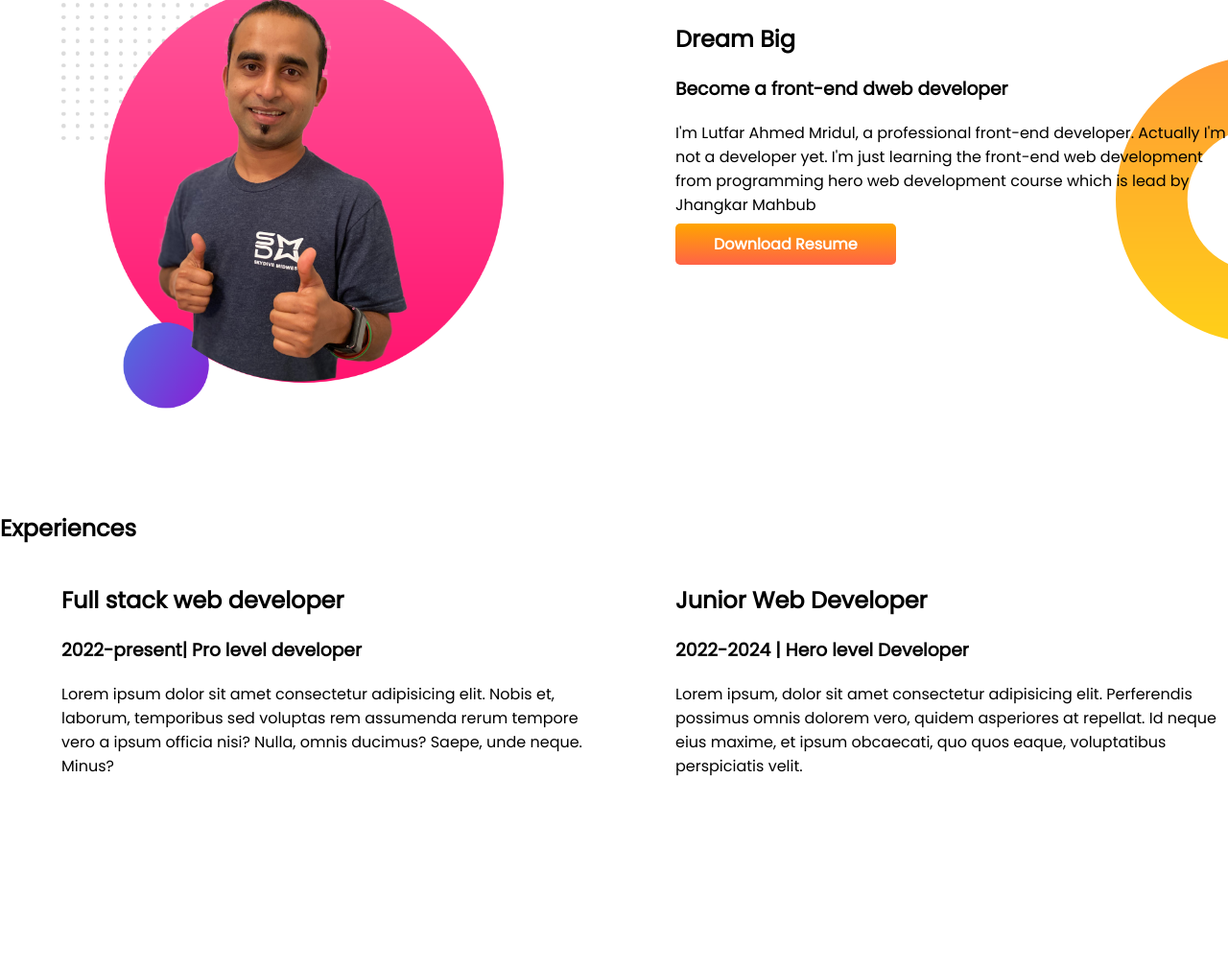
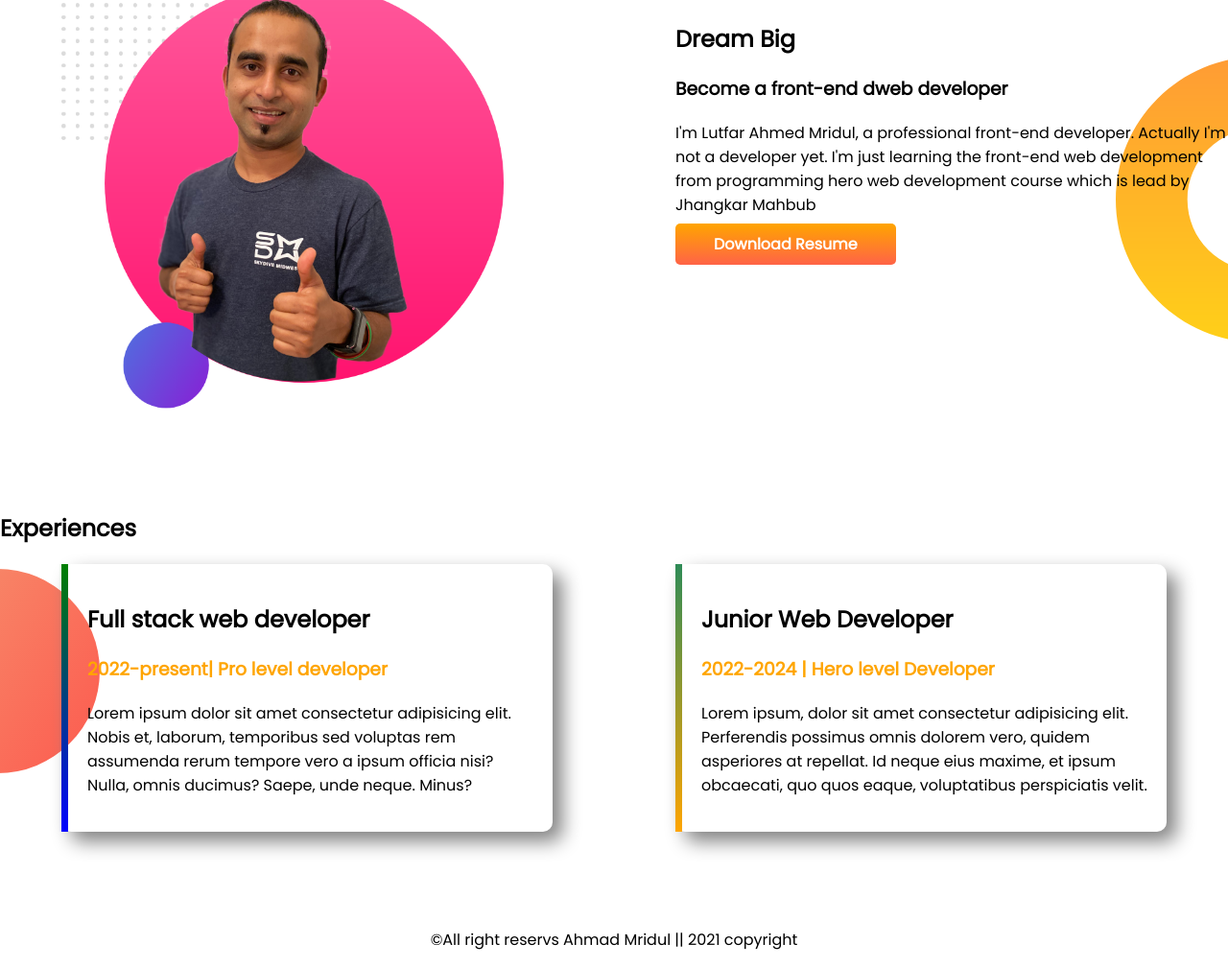
Before and after one commit to Ahmad-Mridul/Ahmad-portfolio, a plain HTML site: page index.html in a window 1280 px wide. Shown: the part 581-1589 px from the top of the page at 96% size. Before the commit the page ends 1508 px from the top, so only its background shows below. Drawn offline with Linux system fonts and the light colour scheme.

Commit message:
completed

```diff
--- a/index.html
+++ b/index.html
@@ -48,17 +48,17 @@
     <section class="experience">
         <h1>Experiences</h1>
         <div class="flexible">
-            <div class="half_width">
+            <div id="fullstack_border" class="half_width box_shadow">
                 <h1>Full stack web developer</h1>
-                <h3>2022-present| Pro level developer</h3>
+                <h3 class="name_orange">2022-present| Pro level developer</h3>
                 <p>Lorem ipsum dolor sit amet consectetur adipisicing elit. Nobis et, laborum, temporibus sed voluptas
                     rem
                     assumenda rerum tempore vero a ipsum officia nisi? Nulla, omnis ducimus? Saepe, unde neque. Minus?
                 </p>
             </div>
-            <div class="half_width">
+            <div id="junior_border" class="half_width box_shadow">
                 <h1>Junior Web Developer</h1>
-                <h3>2022-2024 | Hero level Developer</h3>
+                <h3 class="name_orange">2022-2024 | Hero level Developer</h3>
                 <p>Lorem ipsum, dolor sit amet consectetur adipisicing elit. Perferendis possimus omnis dolorem vero,
                     quidem
                     asperiores at repellat. Id neque eius maxime, et ipsum obcaecati, quo quos eaque, voluptatibus
@@ -66,6 +66,9 @@
             </div>
         </div>
     </section>
+    <footer>
+        <p>&copyAll right reservs Ahmad Mridul || 2021 copyright</p>
+    </footer>
 </body>
 
 </html>
--- a/style.css
+++ b/style.css
@@ -36,3 +36,30 @@ body{
     background-repeat: no-repeat;
     background-position: right;
 }
+.box_shadow{
+    box-shadow: 10px 10px 20px gray;
+    margin-left: 5%;
+    margin-right: 5%;
+    width: 40%;
+    padding: 20px;
+    border-radius: 10px;
+
+}
+.experience{
+    background-image: url(exp-bg.png);
+    background-repeat: no-repeat;
+    background-position: left;
+}
+#fullstack_border{
+    border-left: 7px solid;
+    border-image: linear-gradient(green,blue);
+    border-image-slice: 1;
+}
+#junior_border{
+    border-left: 7px solid;
+    border-image: linear-gradient(seagreen,orange);
+    border-image-slice: 1;
+}
+footer{
+    text-align: center;
+}
```
Also changed, not shown: my-bg.png (deleted), my-bg2.png (deleted).
